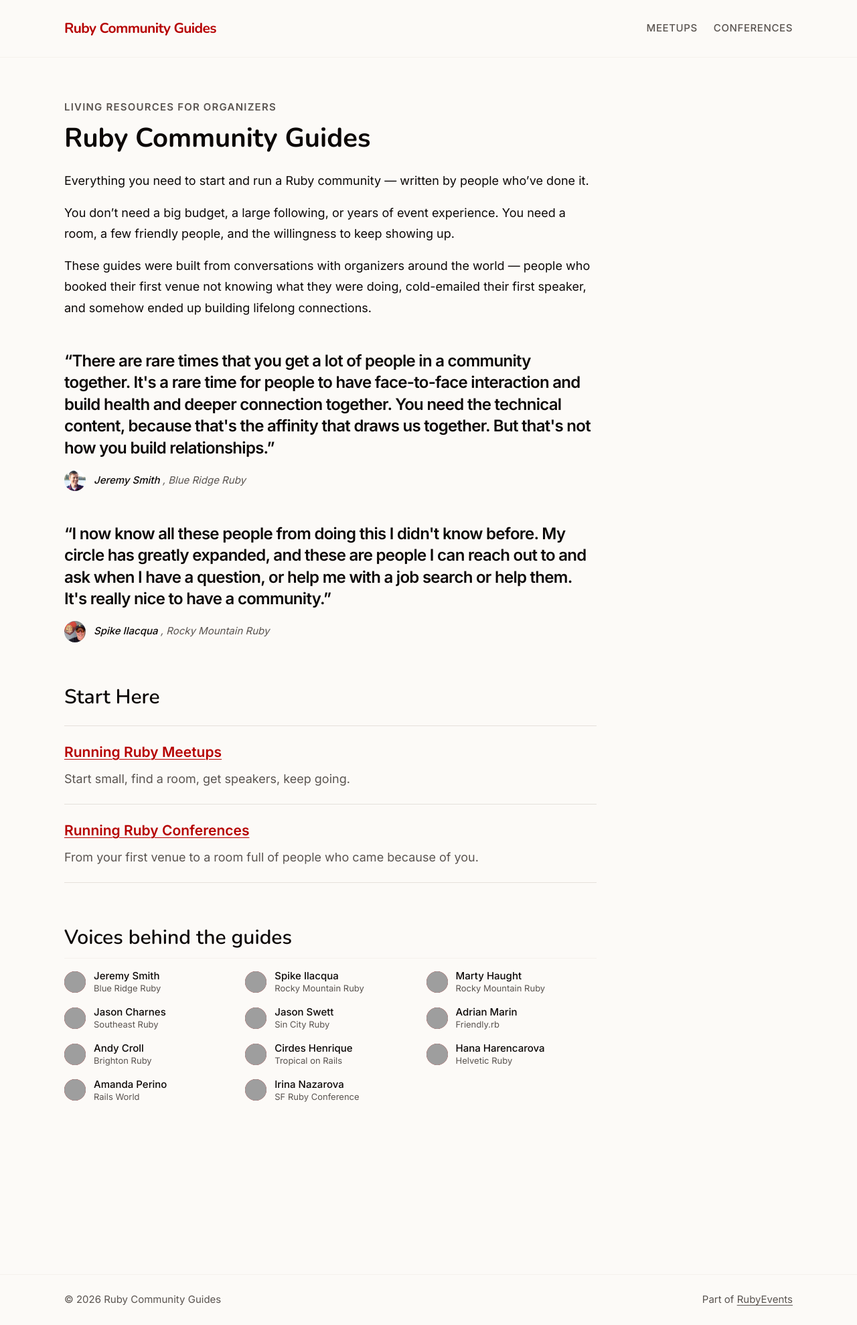
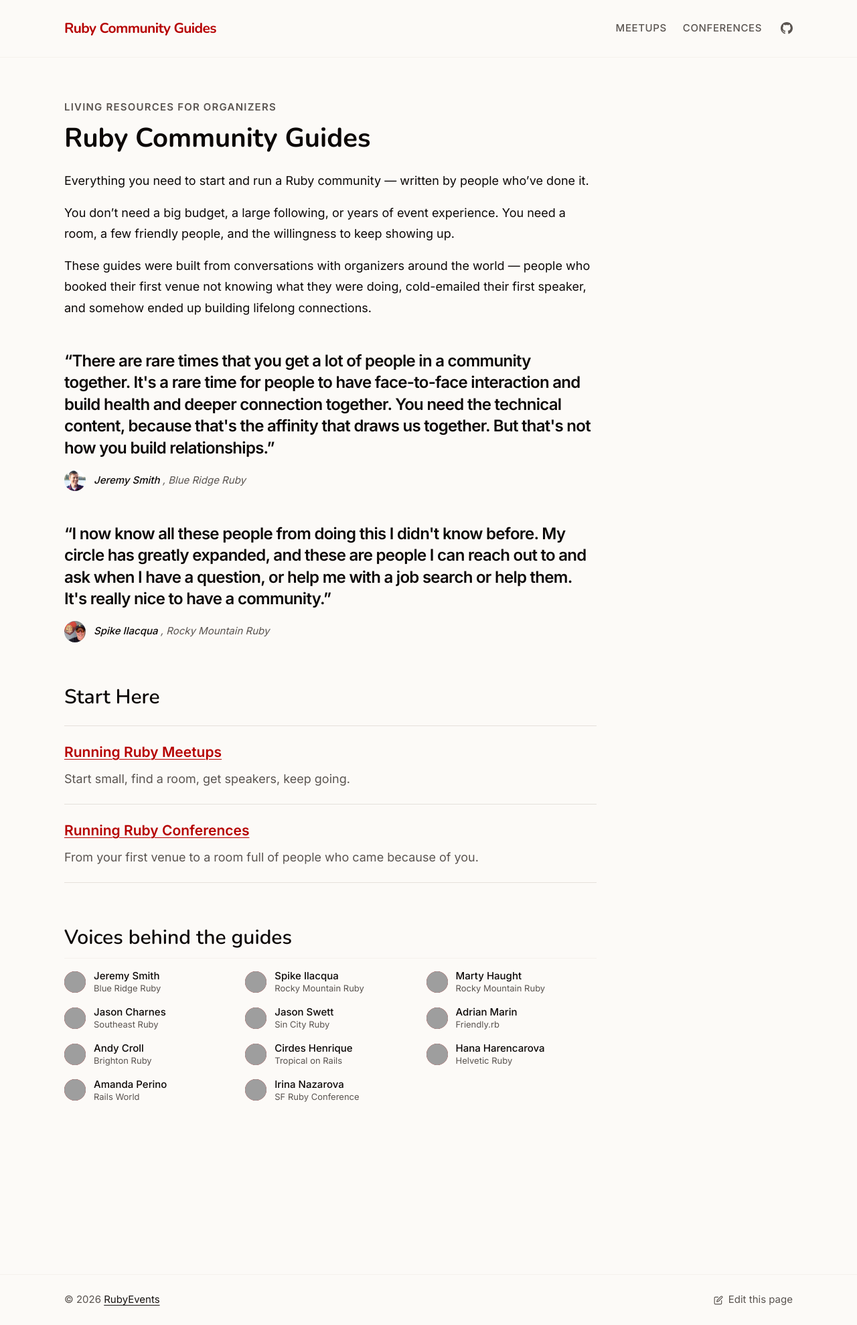
Before and after one commit to rubyevents/guides, a Jekyll site: the page built from index.md, in a window 1280 px wide. Shown: the whole page at 67% size. Built offline with Jekyll 4.4.1, drawn with Linux system fonts in a browser that asks for light colours; grey boxes are pictures that could not be loaded.

Commit message:
Update links

```diff
--- a/_config.yml
+++ b/_config.yml
@@ -1,4 +1,6 @@
 url: "https://hansschnedlitz.com"
+github_repo: "hschne/rubyevents-guides"
+github_branch: "main"
 baseurl: ""
 title: "Ruby Community Guides"
 description: "Practical guides for starting and running Ruby communities."
--- a/_layouts/default.html
+++ b/_layouts/default.html
@@ -25,6 +25,9 @@
           <a href="{{ "/conferences/" | relative_url }}"
              {% if page.url contains '/conferences/' %}aria-current="page"{% endif %}>
             Conferences
+          </a>
+          <a href="https://github.com/{{ site.github_repo }}" class="nav__icon-link" aria-label="GitHub">
+            <svg xmlns="http://www.w3.org/2000/svg" width="18" height="18" viewBox="0 0 24 24" fill="currentColor" aria-hidden="true"><path d="M12 0C5.373 0 0 5.373 0 12c0 5.302 3.438 9.8 8.207 11.387.599.111.793-.261.793-.577v-2.234c-3.338.726-4.033-1.416-4.033-1.416-.546-1.387-1.333-1.756-1.333-1.756-1.089-.745.083-.729.083-.729 1.205.084 1.839 1.237 1.839 1.237 1.07 1.834 2.807 1.304 3.492.997.107-.775.418-1.305.762-1.604-2.665-.305-5.467-1.334-5.467-5.931 0-1.311.469-2.381 1.236-3.221-.124-.303-.535-1.524.117-3.176 0 0 1.008-.322 3.301 1.23.957-.266 1.983-.399 3.003-.404 1.02.005 2.047.138 3.006.404 2.291-1.552 3.297-1.23 3.297-1.23.653 1.653.242 2.874.118 3.176.77.84 1.235 1.911 1.235 3.221 0 4.609-2.807 5.624-5.479 5.921.43.372.823 1.102.823 2.222v3.293c0 .319.192.694.801.576C20.562 21.8 24 17.302 24 12 24 5.373 18.627 0 12 0z"/></svg>
           </a>
         </div>
       </nav>
@@ -59,8 +62,16 @@
 
     <footer class="site-footer">
       <div class="footer-inner">
-        <span>© {{ site.time | date: "%Y" }} Ruby Community Guides</span>
-        <span>Part of <a href="https://rubyevents.org">RubyEvents</a></span>
+        <span class="footer-copy">© {{ site.time | date: "%Y" }} <a href="https://rubyevents.org">RubyEvents</a></span>
+        <div class="footer-links">
+          {% if page.path %}
+            {% assign edit_url = "https://github.com/" | append: site.github_repo | append: "/edit/" | append: site.github_branch | append: "/" | append: page.path %}
+            <a href="{{ edit_url }}" class="footer-link">
+              <svg xmlns="http://www.w3.org/2000/svg" width="14" height="14" viewBox="0 0 24 24" fill="none" stroke="currentColor" stroke-width="2" stroke-linecap="round" stroke-linejoin="round" aria-hidden="true"><path d="M11 4H4a2 2 0 0 0-2 2v14a2 2 0 0 0 2 2h14a2 2 0 0 0 2-2v-7"/><path d="M18.5 2.5a2.121 2.121 0 0 1 3 3L12 15l-4 1 1-4 9.5-9.5z"/></svg>
+              Edit this page
+            </a>
+          {% endif %}
+        </div>
       </div>
     </footer>
 
--- a/_sass/components.scss
+++ b/_sass/components.scss
@@ -46,7 +46,7 @@
       align-items: center;
       gap: var(--space-5);
 
-      a {
+      a:not(.nav__icon-link) {
         font-size: var(--font-size-sm);
         font-weight: var(--font-weight-medium);
         color: var(--color-text-secondary);
@@ -62,6 +62,24 @@
         &[aria-current="page"] {
           color: var(--color-text);
           font-weight: var(--font-weight-semibold);
+        }
+
+        &:focus-visible {
+          outline: none;
+          box-shadow: var(--shadow-focus);
+          border-radius: var(--border-radius-sm);
+        }
+      }
+
+      .nav__icon-link {
+        display: flex;
+        align-items: center;
+        color: var(--color-text-secondary);
+        transition: color var(--duration-fast) var(--easing-out);
+        margin-left: var(--space-1);
+
+        &:hover {
+          color: var(--color-text);
         }
 
         &:focus-visible {
@@ -725,12 +743,32 @@
     gap: var(--space-4);
     font-size: var(--font-size-sm);
     color: var(--color-text-secondary);
+  }
 
-    a {
-      color: var(--color-text-secondary);
-      &:hover {
-        color: var(--color-link-hover);
-      }
+  .footer-copy {
+    color: var(--color-text-secondary);
+  }
+
+  .footer-links {
+    display: flex;
+    align-items: center;
+    gap: var(--space-5);
+    flex-wrap: wrap;
+  }
+
+  .footer-link {
+    display: inline-flex;
+    align-items: center;
+    gap: var(--space-2);
+    color: var(--color-text-secondary);
+    text-decoration: none;
+
+    svg {
+      flex-shrink: 0;
+    }
+
+    &:hover {
+      color: var(--color-link-hover);
     }
   }
 }
--- a/_sass/media.scss
+++ b/_sass/media.scss
@@ -112,8 +112,12 @@
   .footer-inner {
     flex-direction: column;
     align-items: flex-start;
-    gap: var(--space-2);
+    gap: var(--space-3);
     padding: var(--space-4);
+  }
+
+  .footer-links {
+    gap: var(--space-4);
   }
 }
 
```
